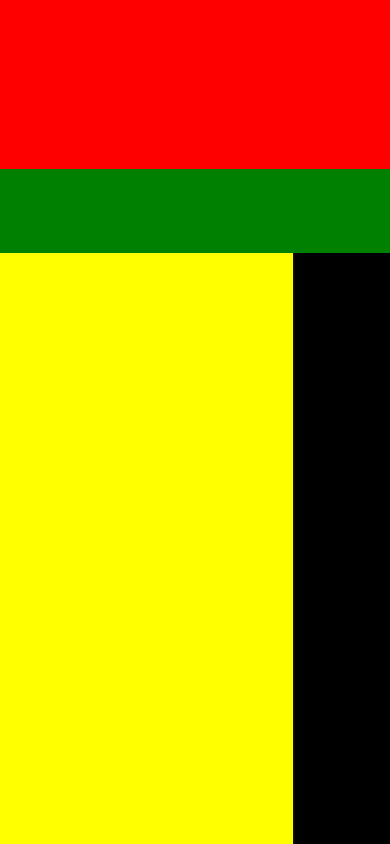
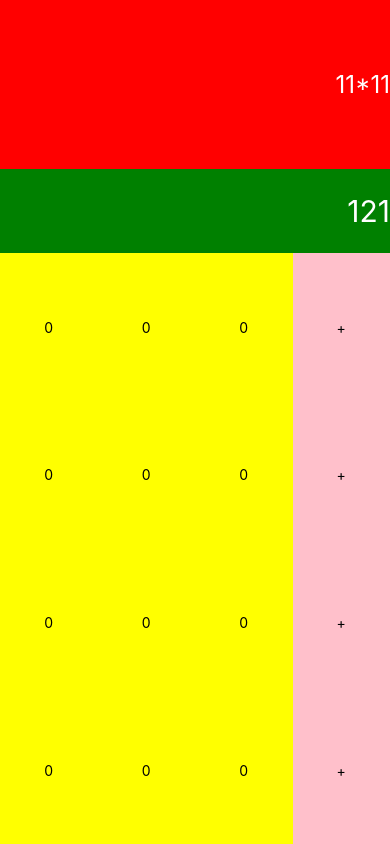
Before and after one commit to redhawk5200/Calculator-App, a React Native app: screen / in a window 390 px wide. Built offline with nearby package versions, Linux system fonts and the light colour scheme.

Commit message:
Task 3 - Build a basic calculator.
Version 2 - Made buttons through TouchableOpacity and also inserted text through proper styling. ( used alignItems and justifyContent).

```diff
--- a/App.js
+++ b/App.js
@@ -24,11 +24,41 @@ export default function App(){
 
   return (
       <View style={styles.container}>
-        <View style={styles.result}></View>
-        <View style={styles.calculation}></View>
+        <View style={styles.result}>
+          <Text style={styles.resText}>11*11</Text>
+        </View>
+        <View style={styles.calculation}>
+          <Text style={styles.calText}>121</Text>
+        </View>
         <View style={styles.buttons}>
-          <View style={styles.numbers}></View>
-          <View style={styles.operations}></View>
+          <View style={styles.numbers}>
+            <View style={styles.row}>
+              <TouchableOpacity><Text>0</Text></TouchableOpacity>
+              <TouchableOpacity><Text>0</Text></TouchableOpacity>
+              <TouchableOpacity><Text>0</Text></TouchableOpacity>
+            </View>
+            <View style={styles.row}>
+              <TouchableOpacity><Text>0</Text></TouchableOpacity>
+              <TouchableOpacity><Text>0</Text></TouchableOpacity>
+              <TouchableOpacity><Text>0</Text></TouchableOpacity>
+            </View>
+            <View style={styles.row}>
+              <TouchableOpacity><Text>0</Text></TouchableOpacity>
+              <TouchableOpacity><Text>0</Text></TouchableOpacity>
+              <TouchableOpacity><Text>0</Text></TouchableOpacity>
+            </View>
+            <View style={styles.row}>
+              <TouchableOpacity><Text>0</Text></TouchableOpacity>
+              <TouchableOpacity><Text>0</Text></TouchableOpacity>
+              <TouchableOpacity><Text>0</Text></TouchableOpacity>
+            </View>
+          </View>
+          <View style={styles.operations}>
+              <TouchableOpacity><Text>+</Text></TouchableOpacity>
+              <TouchableOpacity><Text>+</Text></TouchableOpacity>
+              <TouchableOpacity><Text>+</Text></TouchableOpacity>
+              <TouchableOpacity><Text>+</Text></TouchableOpacity>
+          </View>
         </View>
       </View>
   );
--- a/styles.js
+++ b/styles.js
@@ -4,13 +4,25 @@ export default StyleSheet.create({
     container: {
       flex: 1,
     },
+    resText: {
+      fontSize: 24,
+      color: 'white',
+    },
+    calText:{
+      fontSize: 30,
+      color: 'white',
+    },
     result: {
       flex: 2,
       backgroundColor: 'red',
+      justifyContent: 'center',
+      alignItems: 'flex-end',
     },
     calculation: {
       flex: 1,
       backgroundColor: 'green',
+      justifyContent: 'center',
+      alignItems: 'flex-end',
     },
     buttons: {
       flexDirection: 'row',
@@ -22,6 +34,14 @@ export default StyleSheet.create({
     },
     operations: {
       flex: 1,
-      backgroundColor: 'black',
+      backgroundColor: 'pink',
+      justifyContent: 'space-around',
+      alignItems: 'center',
+    },
+    row: {
+      flexDirection: 'row',
+      flex: 1,
+      justifyContent: 'space-around',
+      alignItems: 'center',
     },
   });
```
